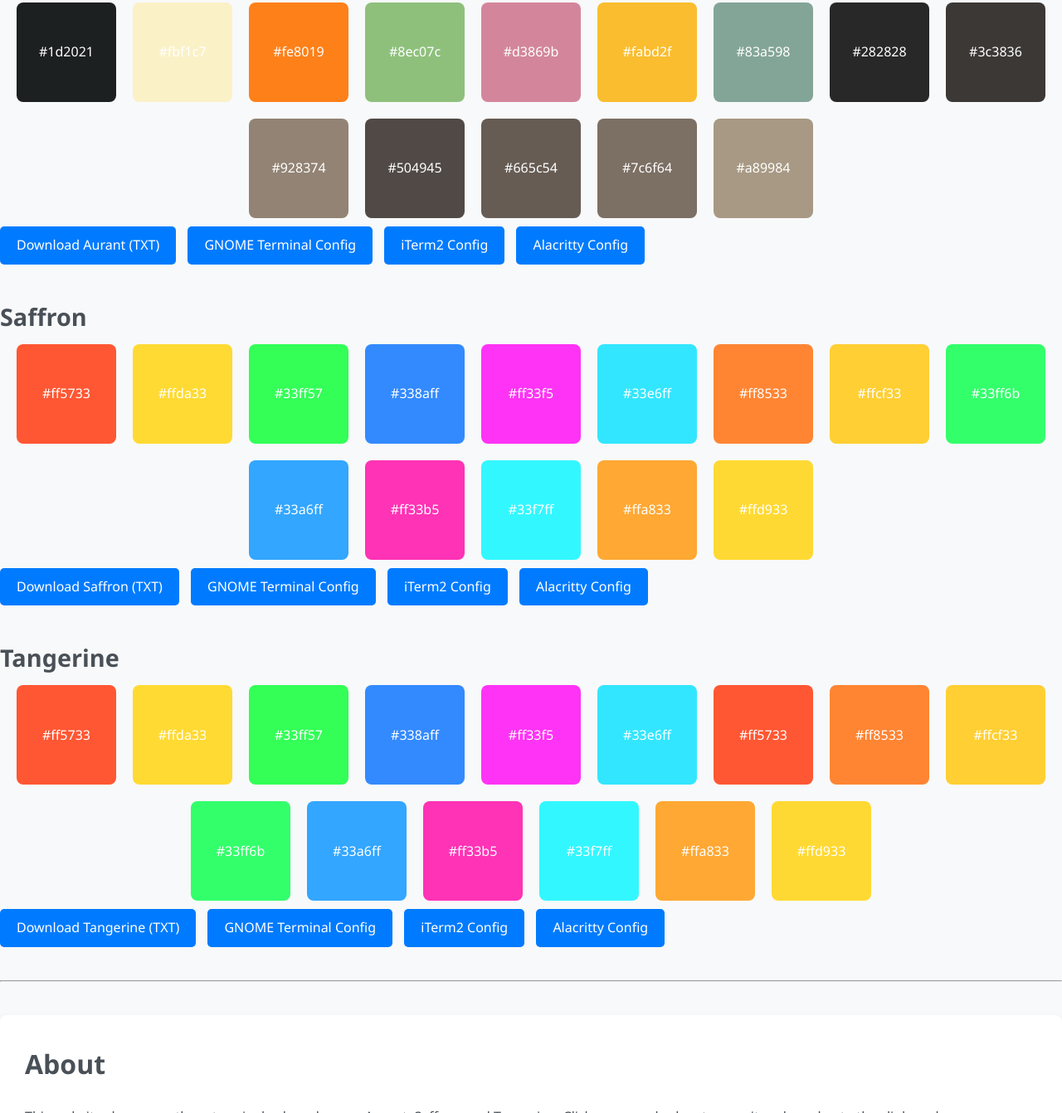
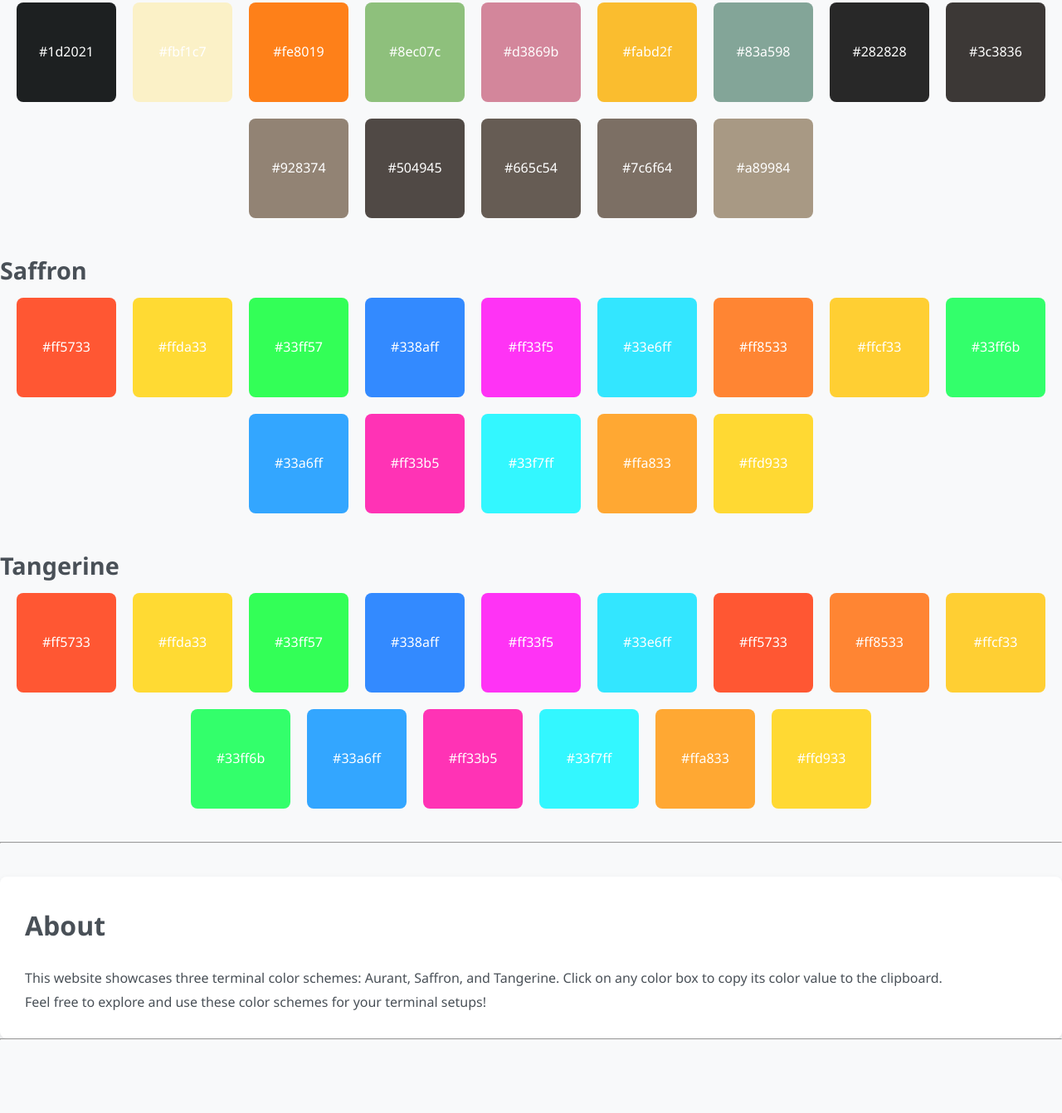
Before and after one commit to elbachir-one/sunset, a plain HTML site: page index.html in a window 1280 px wide. Shown: the part 197-1539 px from the top of the page at 83% size. After the commit the page ends 1451 px from the top, so only its background shows below. Drawn offline with Linux system fonts and the light colour scheme.

Commit message:
No js ever

```diff
--- a/index.html
+++ b/index.html
@@ -29,12 +29,6 @@
             <div class="color-box" style="background-color: #7c6f64;">#7c6f64</div>
             <div class="color-box" style="background-color: #a89984;">#a89984</div>
         </div>
-        <div class="downloads">
-            <a href="schemes/aurant.txt" download="Aurant Color Scheme">Download Aurant (TXT)</a>
-            <a href="configs/gnome-aurant.dconf" download="Aurant GNOME Terminal Config">GNOME Terminal Config</a>
-            <a href="configs/iterm2-aurant.itermcolors" download="Aurant iTerm2 Config">iTerm2 Config</a>
-            <a href="configs/alacritty-aurant.yml" download="Aurant Alacritty Config">Alacritty Config</a>
-        </div>
     </section>
 
     <section class="color-scheme">
@@ -54,12 +48,6 @@
             <div class="color-box" style="background-color: #33f7ff;">#33f7ff</div>
             <div class="color-box" style="background-color: #ffa833;">#ffa833</div>
             <div class="color-box" style="background-color: #ffd933;">#ffd933</div>
-        </div>
-        <div class="downloads">
-            <a href="schemes/saffron.txt" download="Saffron Color Scheme">Download Saffron (TXT)</a>
-            <a href="configs/gnome-saffron.dconf" download="Saffron GNOME Terminal Config">GNOME Terminal Config</a>
-            <a href="configs/iterm2-saffron.itermcolors" download="Saffron iTerm2 Config">iTerm2 Config</a>
-            <a href="configs/alacritty-saffron.yml" download="Saffron Alacritty Config">Alacritty Config</a>
         </div>
     </section>
 
@@ -82,12 +70,6 @@
             <div class="color-box" style="background-color: #ffa833;">#ffa833</div>
             <div class="color-box" style="background-color: #ffd933;">#ffd933</div>
         </div>
-        <div class="downloads">
-            <a href="schemes/tangerine.txt" download="Tangerine Color Scheme">Download Tangerine (TXT)</a>
-            <a href="configs/gnome-tangerine.dconf" download="Tangerine GNOME Terminal Config">GNOME Terminal Config</a>
-            <a href="configs/iterm2-tangerine.itermcolors" download="Tangerine iTerm2 Config">iTerm2 Config</a>
-            <a href="configs/alacritty-tangerine.yml" download="Tangerine Alacritty Config">Alacritty Config</a>
-        </div>
     </section>
 
     <hr>
@@ -98,7 +80,5 @@
         <p>Feel free to explore and use these color schemes for your terminal setups!</p>
     </section>
     <hr>
-    <script src="scripts.js"></script>
-
 </body>
 </html>
--- a/scripts.js
+++ /dev/null
@@ -1,9 +0,0 @@
-function copyToClipboard(color) {
-    const el = document.createElement('textarea');
-    el.value = color;
-    document.body.appendChild(el);
-    el.select();
-    document.execCommand('copy');
-    document.body.removeChild(el);
-    alert(`Copied ${color} to clipboard!`);
-}
```
